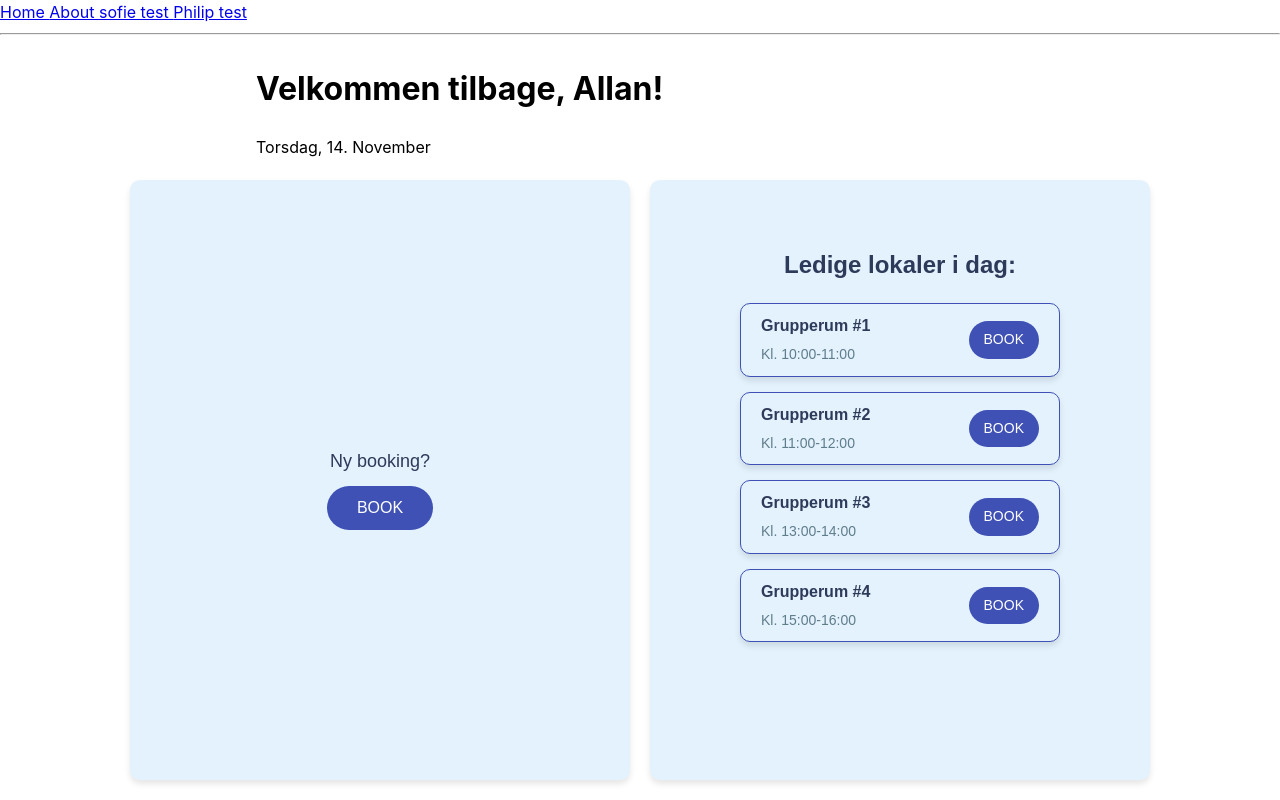
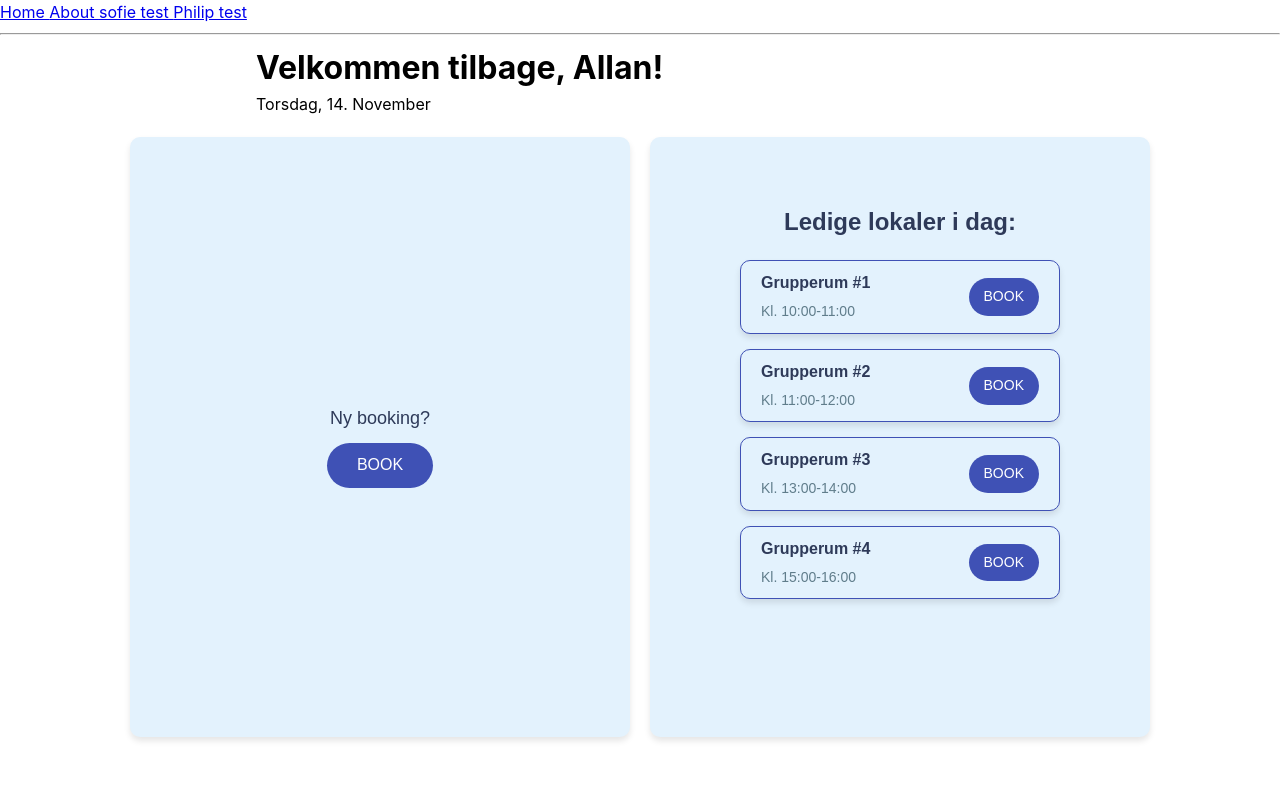
Before and after one commit to Nunatuna/Booking_system, a React (Vite) app: page /Booking_system/philip in a window 1280 px wide. Built offline with nearby package versions, Linux system fonts and the light colour scheme.

Commit message:
Update philip.lazy.jsx

```diff
--- a/src/routes/philip.lazy.jsx
+++ b/src/routes/philip.lazy.jsx
@@ -11,7 +11,7 @@ function RouteComponent() {
     return (
 <div>
     <div style={styles.hejallan}>
-        <h1>Velkommen tilbage, Allan!</h1>
+        <h1 style={{margin: 0}}>Velkommen tilbage, Allan!</h1>
         <p style={{margin:'inherit'}}>Torsdag, 14. November</p>
     </div>
       <div style={styles.container}>
```
